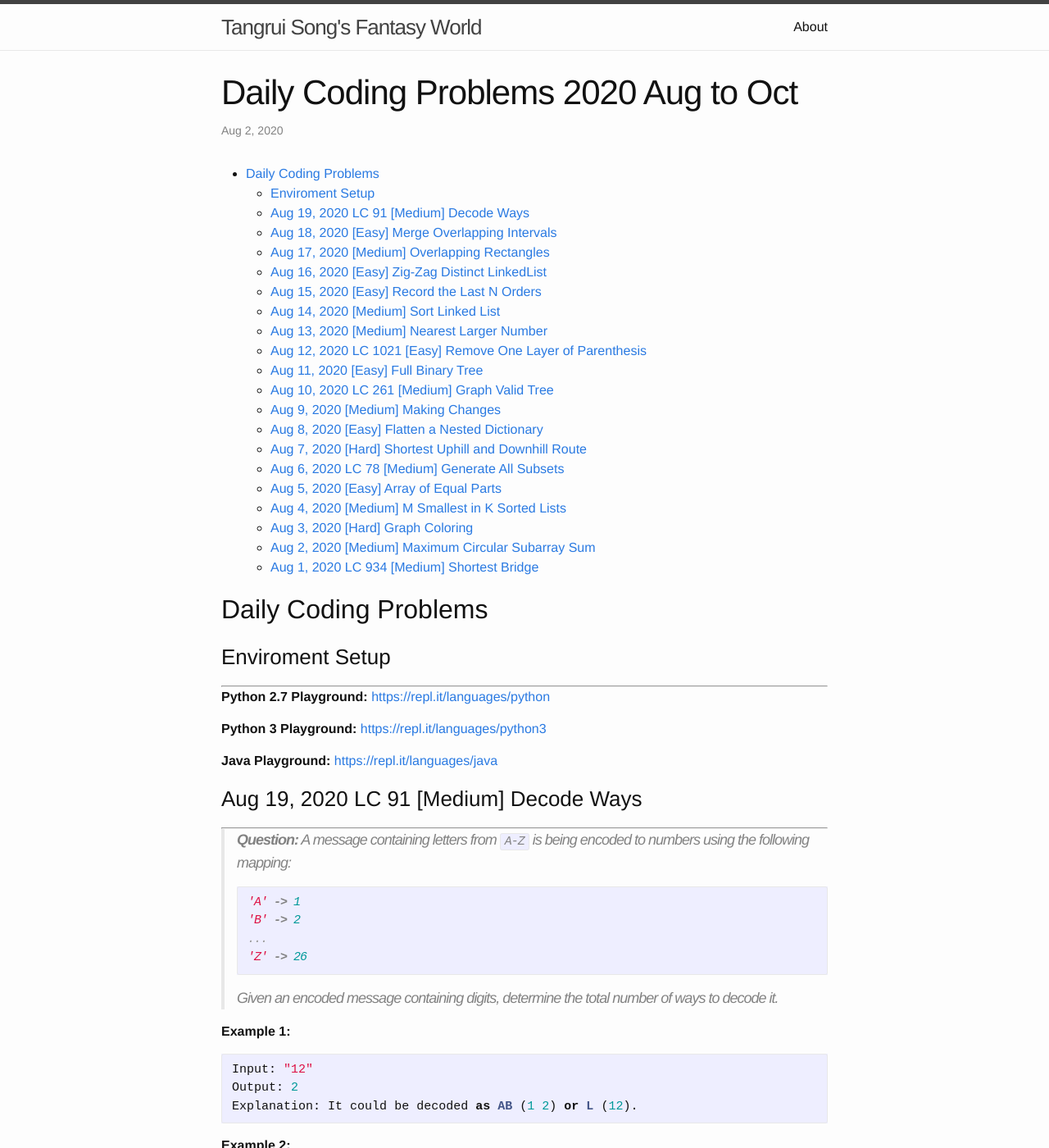
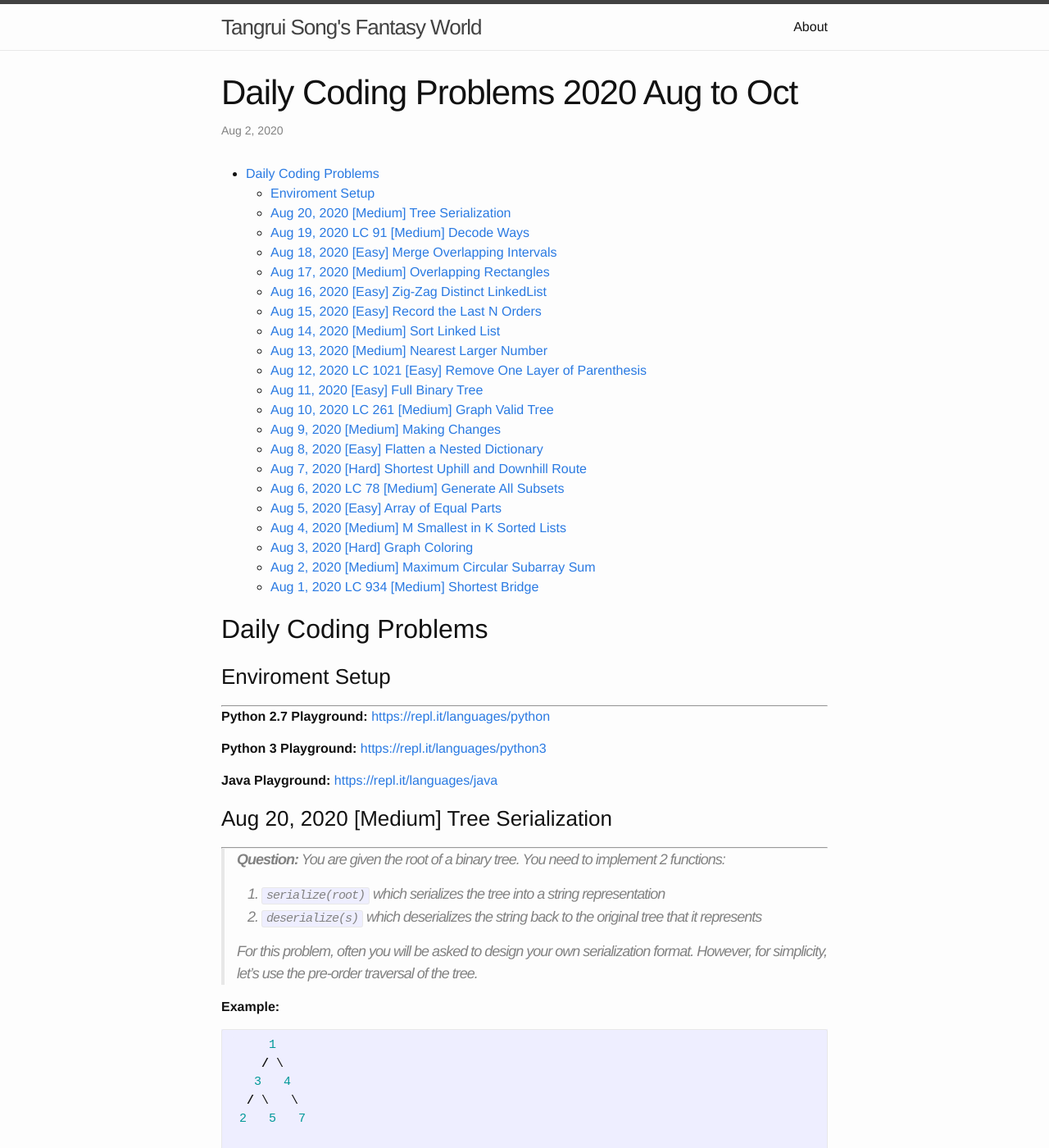
Before and after one commit to trsong/trsong.github.io, a Jekyll site: the page built from _posts/2020-08-01-DailyQuestionsAug.md, in a window 1280 px wide and 1400 px high. Shown: the whole window at 82% size. Built offline with Jekyll 4.4.1, drawn with Linux system fonts in a browser that asks for light colours; some of the changed text lies outside the part shown.

Commit message:
Add Aug 20 Question

````diff
--- a/_posts/2020-08-01-DailyQuestionsAug.md
+++ b/_posts/2020-08-01-DailyQuestionsAug.md
@@ -17,6 +17,28 @@ categories: Python/Java
 **Python 3 Playground:** [https://repl.it/languages/python3](https://repl.it/languages/python3)
 
 **Java Playground:** [https://repl.it/languages/java](https://repl.it/languages/java)
+
+
+### Aug 20, 2020 \[Medium\] Tree Serialization
+---
+> **Question:** You are given the root of a binary tree. You need to implement 2 functions:
+>
+> 1. `serialize(root)` which serializes the tree into a string representation
+> 2. `deserialize(s)` which deserializes the string back to the original tree that it represents
+>
+> For this problem, often you will be asked to design your own serialization format. However, for simplicity, let's use the pre-order traversal of the tree.
+
+**Example:**
+```py
+     1
+    / \
+   3   4
+  / \   \
+ 2   5   7
+
+serialize(tree)
+# returns "1 3 2 # # 5 # # 4 # 7 # #"
+```
 
 
 ### Aug 19, 2020 LC 91 \[Medium\] Decode Ways
````
